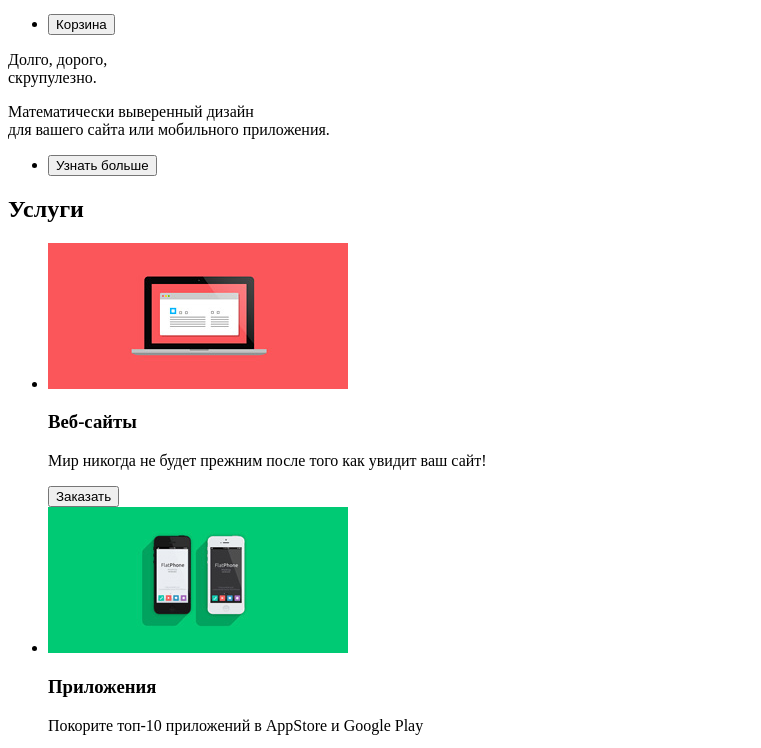
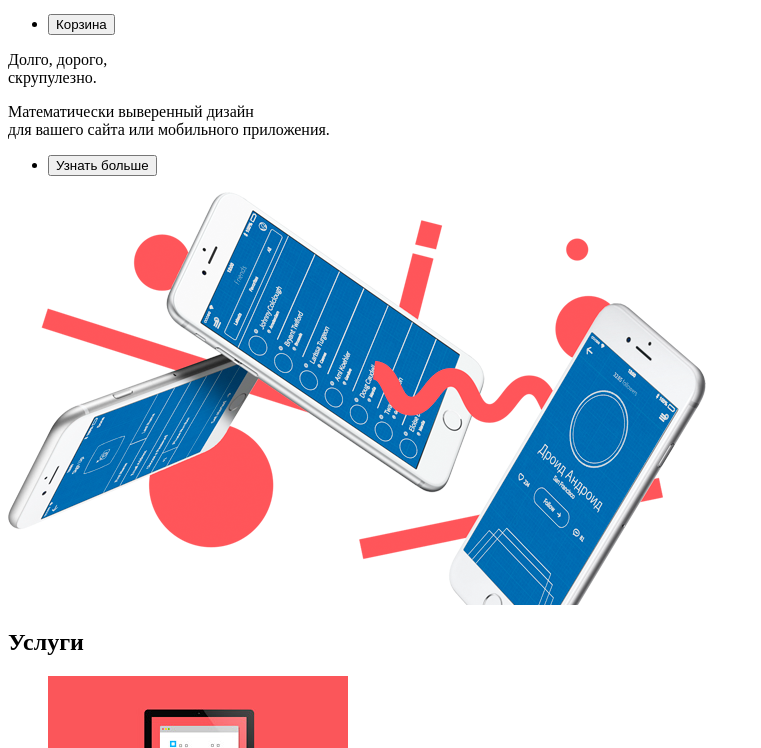
Before and after one commit to lenz0/1144517-nerds-27, a plain HTML site: page index.html in a window 1280 px wide. Shown: the part 239-987 px from the top of the page, without its empty margins (0-761 px from the left). Drawn offline with Linux system fonts and the light colour scheme.

Commit message:
Продолжение графики

```diff
--- a/index.html
+++ b/index.html
@@ -37,6 +37,7 @@
 
       </div>
       <div class="bilboard-right-column">
+        <img src="img\slide-picture.png" width="698" height="413" alt="Изображение слайдер с телефонами">
         <!--Здесь будет слайдер с фото-->
       </div>
     </section>
```
Also changed, not shown: img/slide-picture.png (added).
